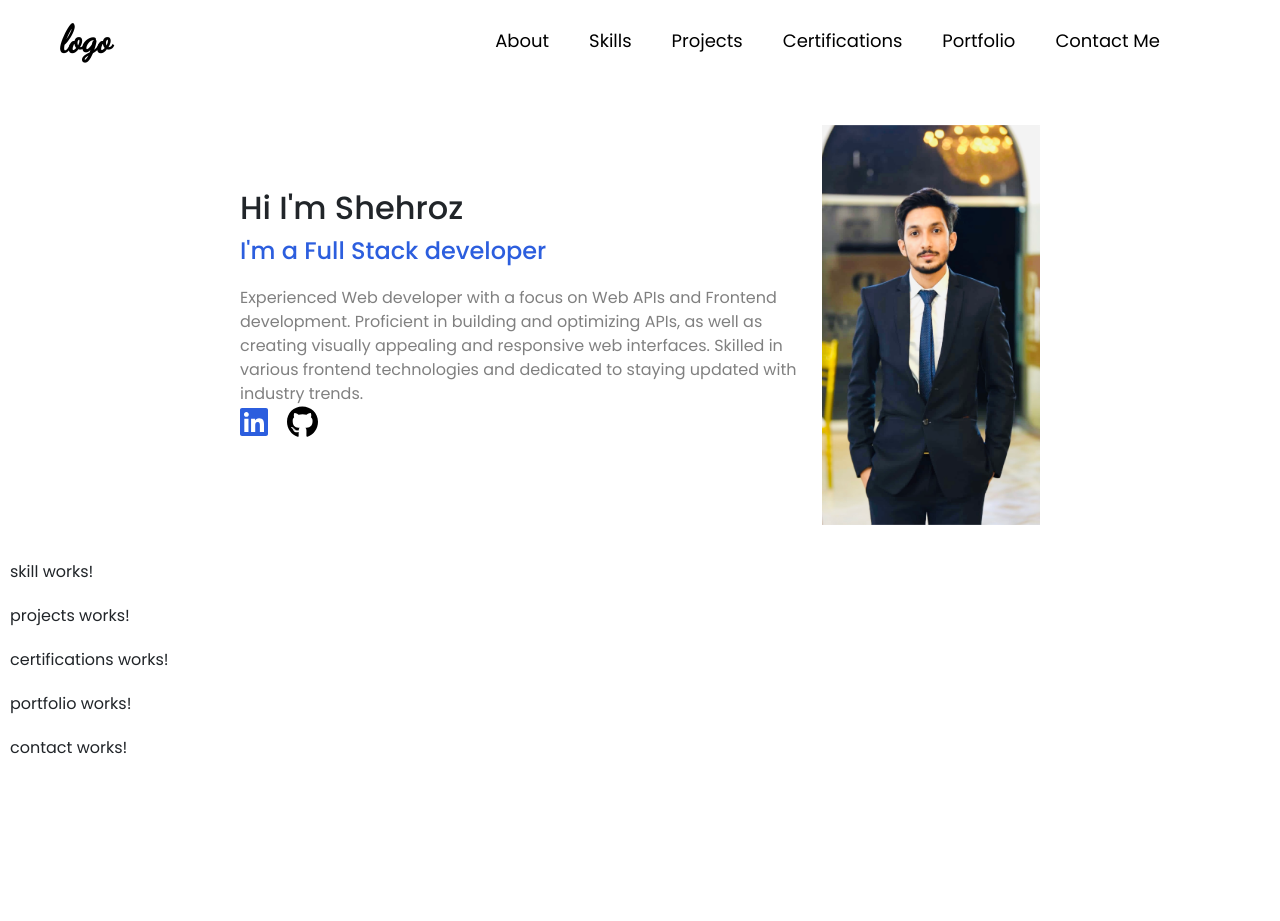
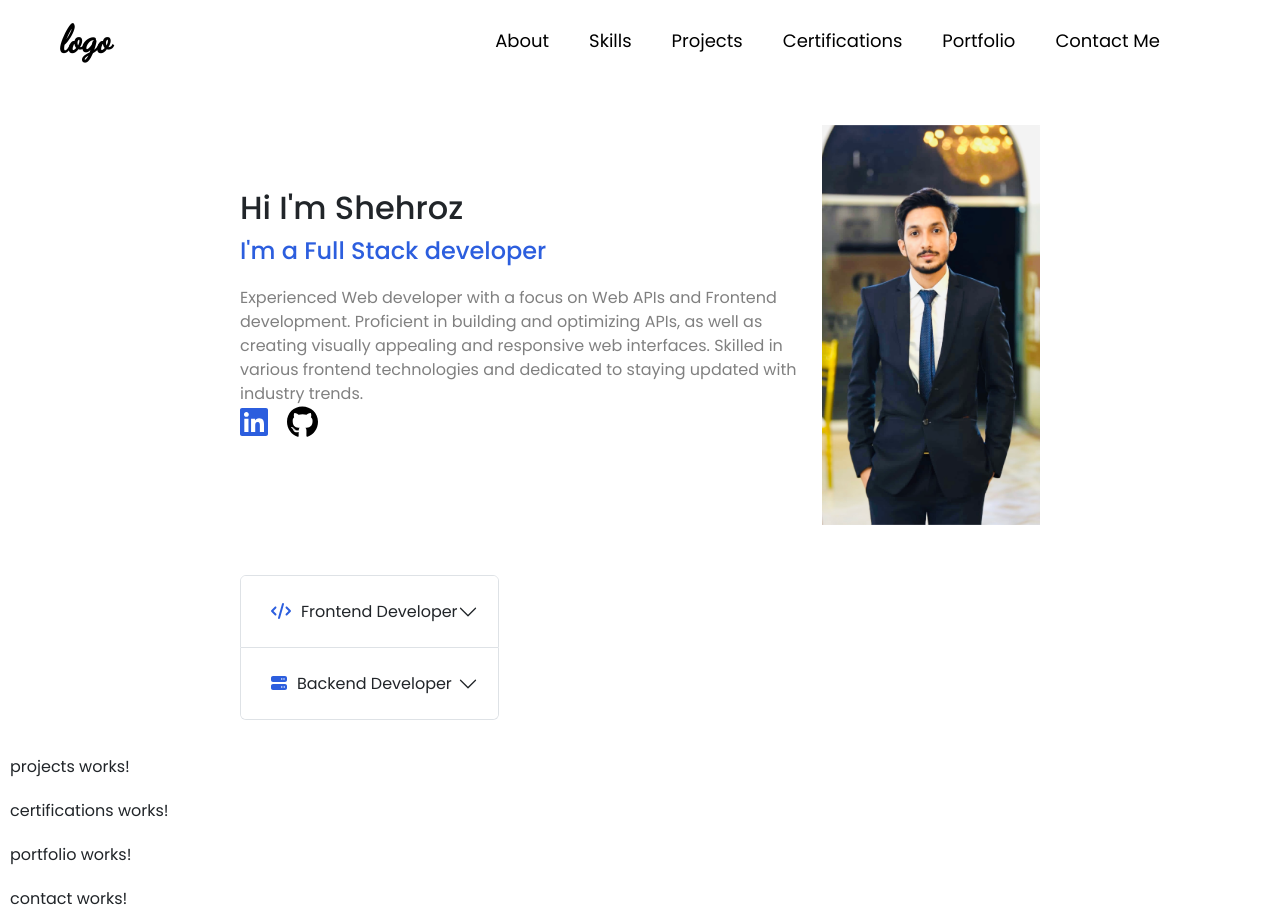
Before and after one commit to shehroz665/PortfolioWebsite, an Angular app: page /home in a window 1280 px wide. Before the commit the page ends 800 px from the top, so only its background shows below. Built offline with nearby package versions, Linux system fonts and the light colour scheme.

Commit message:
skills accordin

```diff
--- a/src/app/about/about.component.css
+++ b/src/app/about/about.component.css
@@ -61,17 +61,7 @@ img {
 /* new */
 /* Custom Styles */
 
-.innerMain {
-    padding: 20px;
 
-}
-.aboutSection {
-    display: flex;
-    flex-direction: row;
-    justify-content: space-between;
-    padding: 5px 220px;
-
-}
 .custom-about-section {
     display: flex;
     flex-direction: column;
@@ -153,7 +143,7 @@ img {
     text-align: center;
 }
 @media (max-width: 767px) {
-    .aboutSection {
+    .section {
         display: flex;
         flex-direction: column-reverse;
         padding:0;
--- a/src/app/about/about.component.html
+++ b/src/app/about/about.component.html
@@ -22,8 +22,8 @@
 </div> -->
 
 <!-- -----------------------------------------------------new-------------------------------------------------------------- -->
- <div class="innerMain">
-    <div class="aboutSection">
+ <div class="mainContainer">
+    <div class="section">
         <div [ngClass]="{'slide-in-left': isContentVisible, 'slide': true, 'fontFamily': true}" class="custom-about-section">
             <div class="text">
                 <h1 class="">Hi I'm Shehroz</h1>
--- a/src/app/skill/skill.component.css
+++ b/src/app/skill/skill.component.css
@@ -0,0 +1,89 @@
+.accordin{
+    display: flex;
+    flex-direction: column;
+
+}
+.custom-accordion-item {
+    border: 1px solid #ddd;
+    border-radius: 15px;
+    margin-bottom: 10px;
+    background-color: #f9f9f9;
+
+  }
+  .ngb-accordion-header {
+    background-color: #fff;
+    padding: 10px;
+    border: 1px solid #ccc;
+    border-radius: 5px;
+    margin-bottom: 5px;
+  }
+
+  .ngb-accordion-body {
+    background-color: #fff;
+    padding: 10px;
+    border: 1px solid #ccc;
+    border-radius: 5px;
+
+  }
+
+  .ngb-progressbar {
+
+  }
+
+  @media (max-width: 768px) {
+    .accordin .ngb-accordion-header {
+        font-size: 16px;
+      }
+
+      .accordin .ngb-accordion-body {
+        padding: 5px;
+      }
+
+      .accordin .col-md-6 {
+        width: 100%;
+        margin-bottom: 10px;
+      }
+
+  }
+
+
+
+
+  /* Styles for the custom accordion */
+/* .custom-accordion {
+    display: flex;
+    flex-direction: row;
+    margin: 10px;
+  }
+
+  .accordion-item {
+    border: 1px solid #ccc;
+    border-radius: 5px;
+    margin: 10px;
+  }
+
+  .accordion-header {
+    padding: 10px;
+    cursor: pointer;
+    background-color: #f5f5f5;
+  }
+
+  .accordion-header h2 {
+    margin: 0;
+  }
+
+  .accordion-content {
+    overflow: hidden;
+    max-height: 0;
+    transition: max-height 0.3s ease-out;
+  }
+
+  .accordion-content.expanded {
+    max-height: 1000px;
+    transition: max-height 0.3s ease-in;
+  }
+
+  .content {
+    padding: 10px;
+  }
+   */
--- a/src/app/skill/skill.component.html
+++ b/src/app/skill/skill.component.html
@@ -1,2 +1,85 @@
+<!--
+<div class="mainContainer">
+    <div class="section">
+        <div ngbAccordion class="acordin">
+            <div ngbAccordionItem *ngFor="let item of data;let i = index;">
+              <h2 ngbAccordionHeader>
+                <button ngbAccordionButton (click)="item.isExpand=!item.isExpand">
+                    <fa-icon [size]="sizeIcon" [icon]="item.icon" [style.color]="'black'"></fa-icon>
+                    {{ item.title }}
+                </button>
+              </h2>
+              <div ngbAccordionCollapse >
+                <div ngbAccordionBody>
+                  <ng-template>
+                    <div *ngFor="let x of data[i].child" >
+                        <p>{{x.lang}}</p>
+                        <ngb-progressbar class="mb-3" type="success" textType="white" [value]="25" [showValue]="true" />
+                    </div>
+                  </ng-template>
+                </div>
+              </div>
+            </div>
+          </div>
+    </div>
+</div> -->
 
-<div class="innerMain">skill works!</div>
+
+
+ <div class="mainContainer">
+    <div class="section">
+        <div ngbAccordion  class="accordin">
+            <div ngbAccordionItem *ngFor="let item of data;let i = index;"  >
+              <h2 ngbAccordionHeader>
+                <button ngbAccordionButton (click)="item.isExpand=!item.isExpand">
+                    <fa-icon [size]="sizeIcon" [icon]="item.icon" [ngStyle]="{ 'color': '#2C5EDE', 'padding': '10px' }"></fa-icon>
+                    {{ item.title }}
+                </button>
+              </h2>
+              <div ngbAccordionCollapse >
+                <div ngbAccordionBody>
+                    <ng-template>
+                        <div class="row">
+                            <div class="col-md-6 mb-3" *ngFor="let x of data[i].child">
+                              <div>
+                                <p>{{ x.lang }}</p>
+                                <ngb-progressbar
+                                  class="mb-3"
+                                  [type]="x.type"
+                                  textType="white"
+                                  [value]="x.efficency"
+                                  [showValue]="true"
+                                ></ngb-progressbar>
+                              </div>
+                            </div>
+                          </div>
+                      </ng-template>
+                </div>
+              </div>
+            </div>
+          </div>
+    </div>
+</div>
+<!-- <div class="mainContainer">
+    <div class="section">
+        <div class="custom-accordion">
+            <div class="accordion-item" *ngFor="let item of data; let i = index;">
+              <div class="accordion-header" (click)="item.isExpand=!item.isExpand">
+                <h2>
+                  <fa-icon [size]="sizeIcon" [icon]="item.icon" [style.color]="'black'"></fa-icon>
+                  {{ item.title }}
+                </h2>
+              </div>
+              <div class="accordion-content" [ngClass]="{ 'expanded': item.isExpand }">
+                <div *ngIf="item.isExpand" class="content">
+                  <ul>
+                    <li *ngFor="let x of item.child">
+                      {{ x.lang }} - Efficiency: {{ x.efficency }}%
+                    </li>
+                  </ul>
+                </div>
+              </div>
+            </div>
+          </div>
+    </div>
+</div> -->
--- a/src/app/skill/skill.component.ts
+++ b/src/app/skill/skill.component.ts
@@ -1,10 +1,54 @@
 import { Component } from '@angular/core';
-
+import { SizeProp } from '@fortawesome/fontawesome-svg-core';
+import { faCode ,faServer} from '@fortawesome/free-solid-svg-icons';
 @Component({
   selector: 'app-skill',
   templateUrl: './skill.component.html',
   styleUrls: ['./skill.component.css']
 })
 export class SkillComponent {
-
+  sizeIcon: SizeProp = '1x';
+  data:any[]= [
+    {
+      title:'Frontend Developer',
+      icon:faCode,
+      isExpand:false,
+      child:[
+        {
+          lang:'HTML',efficency:90,type:'success'
+        },
+        {
+          lang:'CSS',efficency:90,type:'success'
+        },
+        {
+          lang:'React',efficency:70,type:'warning'
+        },
+        {
+          lang:'Angular',efficency:90,type:'success'
+        },
+        {
+          lang:'Vue.js',efficency:50,type:'info'
+        },
+      ]
+    },
+    {
+      title:'Backend Developer',
+      icon:faServer,
+      isExpand:false,
+      child:[
+        {
+          lang:'C#',efficency:80,type:'success'
+        },
+        {
+          lang:'.Net',efficency:80,type:'success'
+        },
+        {
+          lang:'PHP',efficency:60,type:'warning'
+        },
+        {
+          lang:'Laravel',efficency:90,type:'success'
+        },
+      ]
+    }
+  ];
 }
--- a/src/styles.css
+++ b/src/styles.css
@@ -18,3 +18,14 @@ body { margin: 0;padding: 0;font-family:"poppins", sans-serif }
 .grey{
     color: gray;
 }
+.mainContainer {
+    padding: 20px;
+
+}
+.section {
+    display: flex;
+    flex-direction: row;
+    justify-content: space-between;
+    padding: 5px 220px;
+
+}
```
